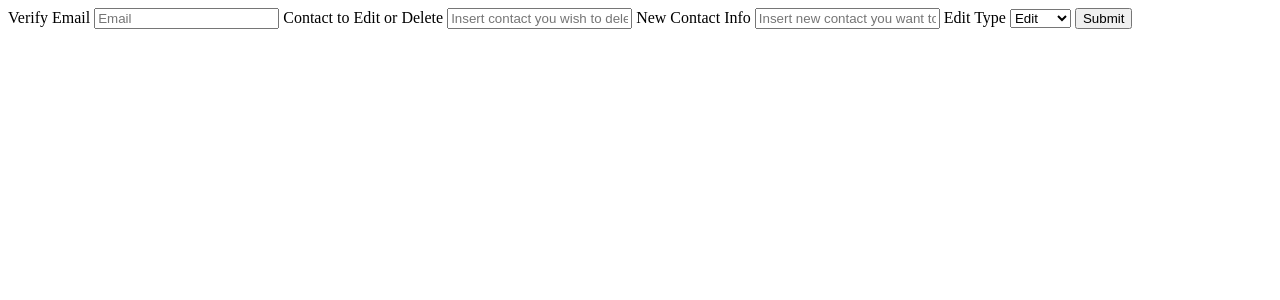
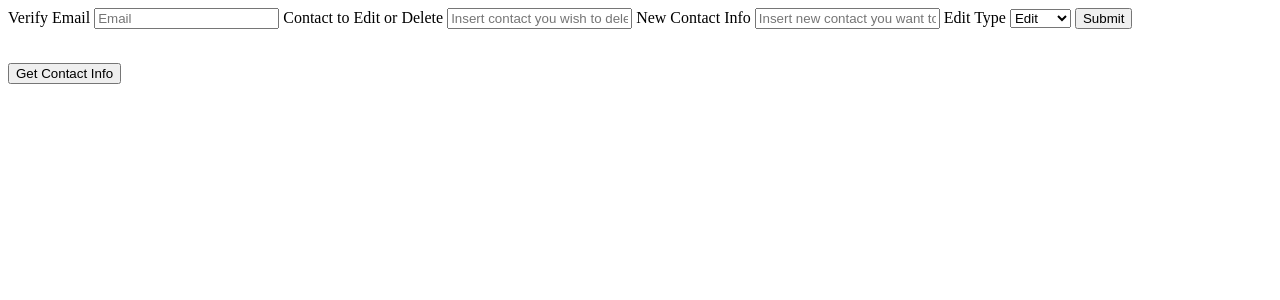
Before and after one commit to NAN1248/CS411_ShArea, a Flask app: template templates/settings.html in a window 1280 px wide. Shown: the top 300 px of the page. Run offline with Flask 2, Linux system fonts and the light colour scheme; the template is opened without the code that fills it, so the values that code supplies are empty.

Commit message:
Linked templates together

```diff
--- a/templates/settings.html
+++ b/templates/settings.html
@@ -24,6 +24,8 @@
 
         </form>
 </div>
+<br>
+<button onclick="window.location.href = 'search.html';">Get Contact Info</button>
 
 <script src="https://ajax.googleapis.com/ajax/libs/jquery/3.3.1/jquery.min.js"></script>
 <script src="./static/Settings.js"></script>
```
